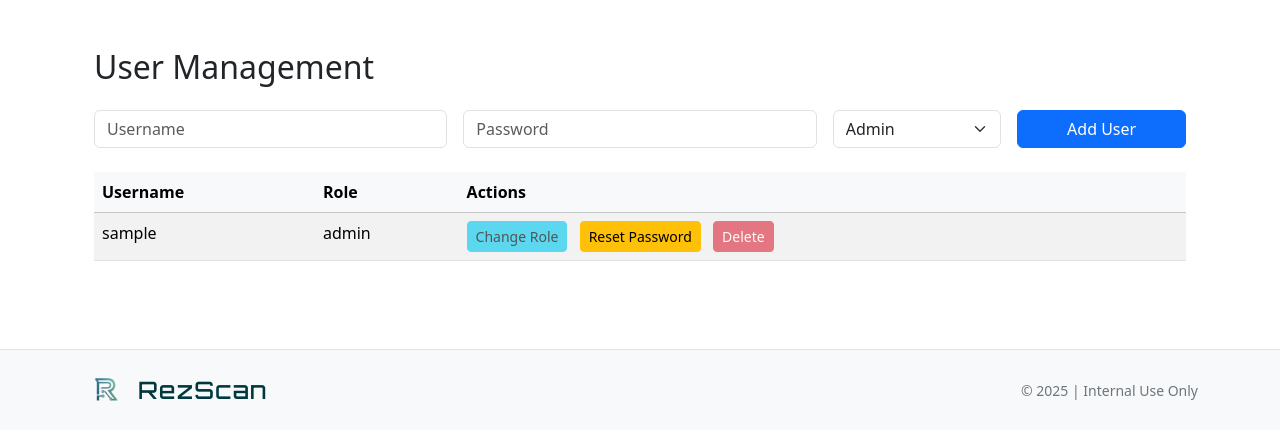
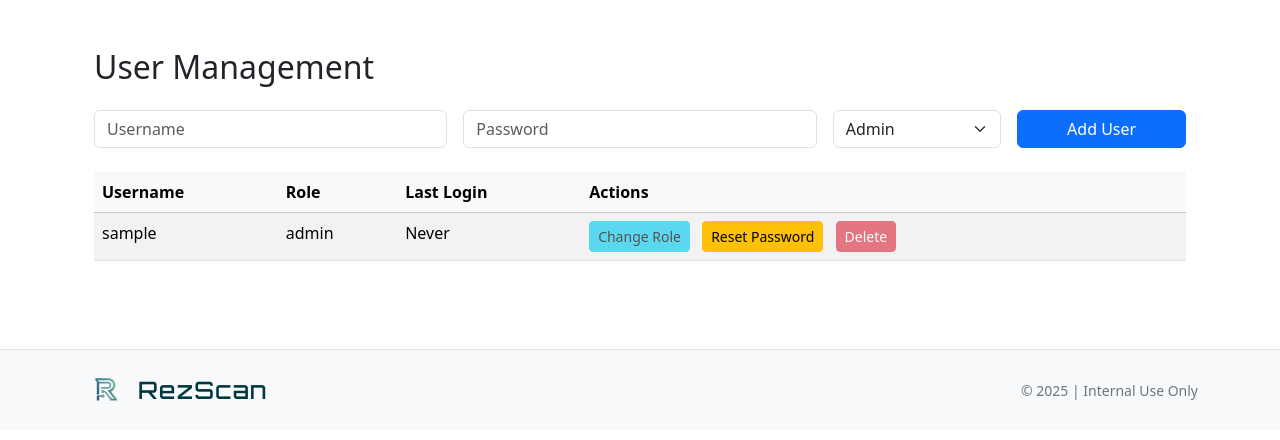
Before and after one commit to FreeDilli/rez, a Flask app: page /admin/users in a window 1280 px wide. Shown: the part 74-514 px from the top of the page. Run offline with Flask 3, Linux system fonts and the light colour scheme; the visitor is signed in with stand-in values (Sample User, id 1); data comes from the database, SQL or seed files in the repository.

Commit message:
Added Last Login
Logs last login time for users

```diff
--- a/Templates/users.html
+++ b/Templates/users.html
@@ -1,12 +1,8 @@
 {% extends 'layout.html' %}
-
 {% block title %}Manage Users{% endblock %}
-
 {% block content %}
 <div class="container">
     <h2 class="mb-4">User Management</h2>
-
-    <!-- Flash Messages -->
     {% with messages = get_flashed_messages(with_categories=true) %}
       {% if messages %}
         {% for category, message in messages %}
@@ -17,8 +13,6 @@
         {% endfor %}
       {% endif %}
     {% endwith %}
-
-    <!-- Add User Form -->
     <form method="POST" class="row g-3 mb-4">
         <input type="hidden" name="action" value="add">
         <div class="col-md-4">
@@ -37,14 +31,13 @@
             <button type="submit" class="btn btn-primary w-100">Add User</button>
         </div>
     </form>
-
-    <!-- Users Table -->
     <div class="table-responsive">
         <table class="table table-striped">
             <thead class="table-light">
                 <tr>
                     <th>Username</th>
                     <th>Role</th>
+                    <th>Last Login</th>
                     <th>Actions</th>
                 </tr>
             </thead>
@@ -53,6 +46,7 @@
                 <tr>
                     <td>{{ user.username }}</td>
                     <td>{{ user.role }}</td>
+                    <td>{{ user.last_login if user.last_login else 'Never' }}</td>
                     <td>
                         <form method="GET" action="{{ url_for('users.edit_user', username=user.username) }}" class="d-inline">
                             <button type="submit" class="btn btn-sm btn-info" {% if user.username == session.username %}disabled title="Cannot edit own role"{% endif %} onclick="return confirm('Are you sure you want to change the role for {{ user.username }}?');">Change Role</button>
--- a/admin_login.py
+++ b/admin_login.py
@@ -22,7 +22,8 @@ try:
             id INTEGER PRIMARY KEY AUTOINCREMENT,
             username TEXT UNIQUE NOT NULL,
             password TEXT NOT NULL,
-            role TEXT CHECK(role IN ('admin', 'viewer')) NOT NULL
+            role TEXT CHECK(role IN ('admin', 'viewer')) NOT NULL,
+            last_login DATETIME
         )
     ''')
     conn.commit()
--- a/models/database.py
+++ b/models/database.py
@@ -86,7 +86,8 @@ def init_db():
                     id INTEGER PRIMARY KEY AUTOINCREMENT,
                     username TEXT UNIQUE NOT NULL,
                     password TEXT NOT NULL,
-                    role TEXT CHECK(role IN ('admin', 'viewer')) NOT NULL
+                    role TEXT CHECK(role IN ('admin', 'viewer')) NOT NULL,
+                    last_login DATETIME
                 )
             ''')
             logger.info("Created users table")
--- a/routes/users.py
+++ b/routes/users.py
@@ -75,7 +75,7 @@ def get_users():
         with sqlite3.connect(DB_PATH) as conn:
             conn.row_factory = sqlite3.Row
             c = conn.cursor()
-            c.execute("SELECT username, role FROM users ORDER BY username")
+            c.execute("SELECT username, role, last_login FROM users ORDER BY username")
             users = c.fetchall()
             logger.debug(f"Fetched {len(users)} users from database")
             return users
```
Also changed, not shown: routes/auth.py (+14 -14 lines).
